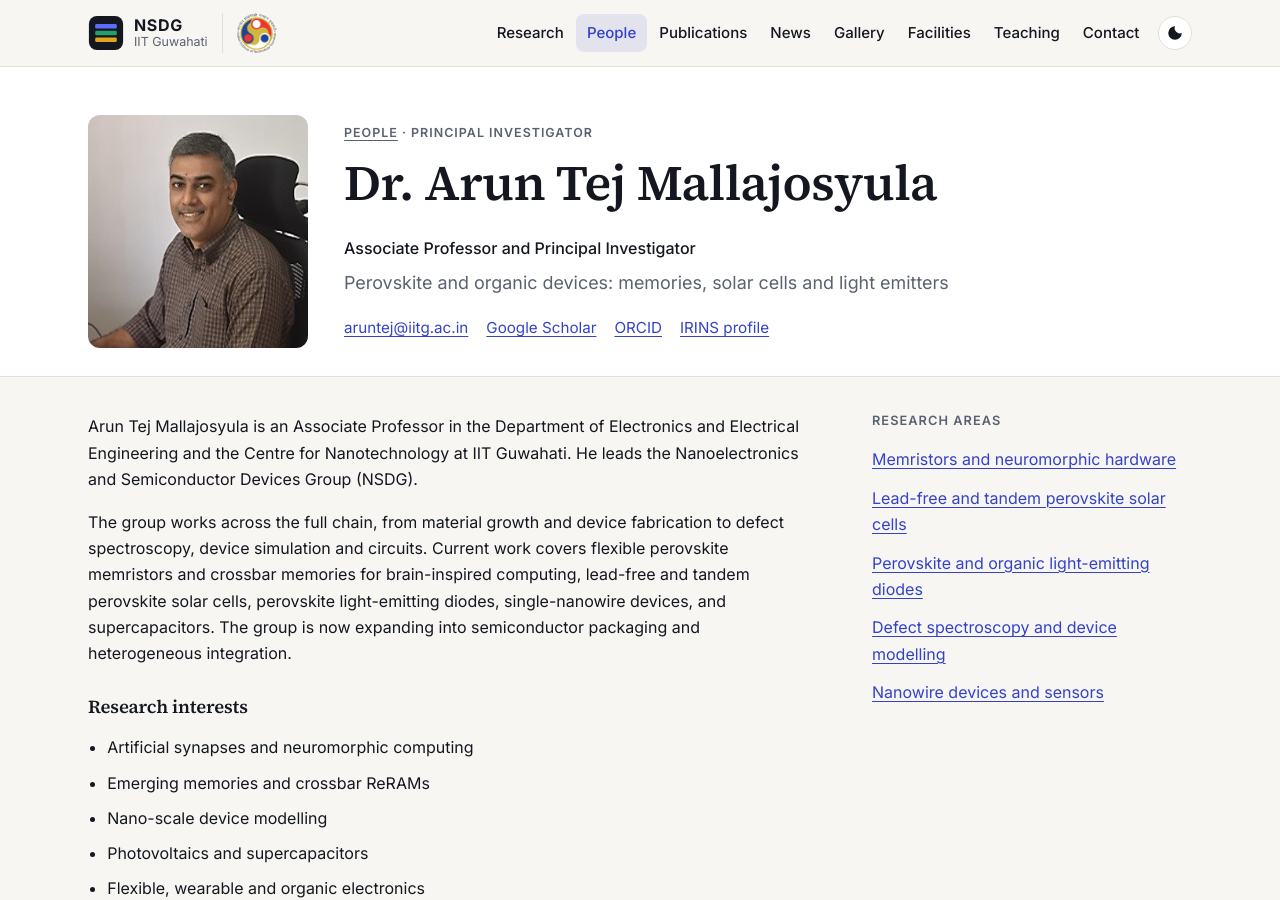
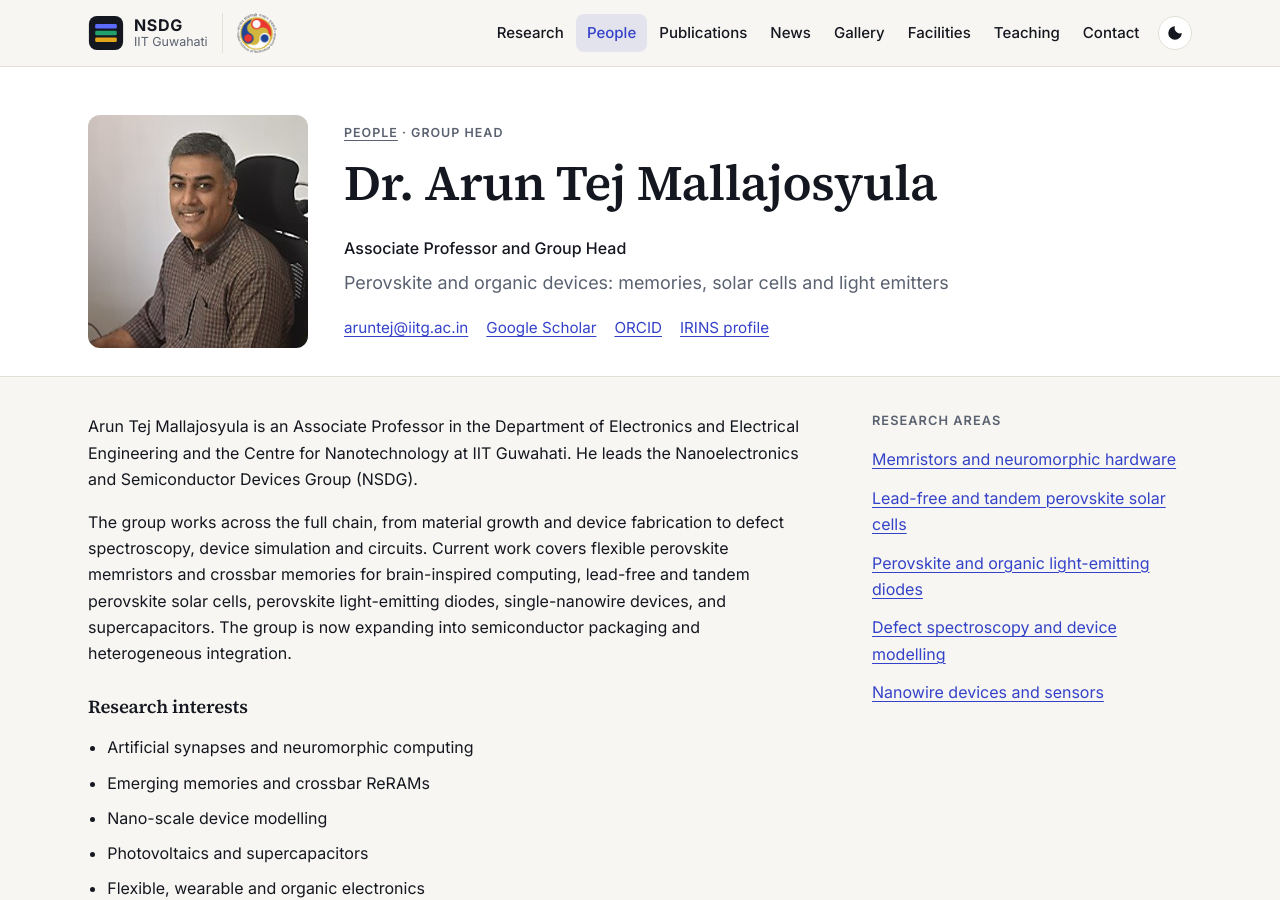
Before and after one commit to nsdg-iitg/nsdg-iitg.github.io, a Jekyll site: the page built from _people/arun-tej-mallajosyula.md, in a window 1280 px wide and 900 px high. Built offline with Jekyll 4.4.1, drawn with Linux system fonts in a browser that asks for light colours.

Commit message:
Use 'Group head' instead of 'Principal investigator'
Co-Authored-By: Claude Opus 5.5 <noreply@anthropic.com>
Claude-Session: https://claude.ai/code/session_01EapaZWnTPPxRbekD6z5EQ4

```diff
--- a/_layouts/person.html
+++ b/_layouts/person.html
@@ -6,7 +6,7 @@ layout: default
   <div class="wrap person-head-grid">
     {% include avatar.html person=page size="xl" %}
     <div>
-      <p class="kicker"><a href="{{ '/people/' | relative_url }}">People</a> · {% if page.category == 'alumni' %}Alumni{% elsif page.category == 'pi' %}Principal investigator{% else %}Current member{% endif %}</p>
+      <p class="kicker"><a href="{{ '/people/' | relative_url }}">People</a> · {% if page.category == 'alumni' %}Alumni{% elsif page.category == 'pi' %}Group head{% else %}Current member{% endif %}</p>
       <h1>{{ page.name }}</h1>
       <p class="person-role-lg">{{ page.role }}</p>
       <p class="lead">{{ page.topic }}</p>
--- a/_people/arun-tej-mallajosyula.md
+++ b/_people/arun-tej-mallajosyula.md
@@ -1,7 +1,7 @@
 ---
 name: "Dr. Arun Tej Mallajosyula"
 short_name: "Arun Tej M."
-role: "Associate Professor and Principal Investigator"
+role: "Associate Professor and Group Head"
 photo: /assets/img/people/arun-tej-mallajosyula.jpg
 category: pi
 order: 0
--- a/people/index.html
+++ b/people/index.html
@@ -9,7 +9,7 @@ description: "Members and alumni of the Nanoelectronics and Semiconductor Device
 <a class="pi-card" href="{{ pi.url | relative_url }}">
   {% include avatar.html person=pi size="lg" %}
   <div>
-    <p class="kicker">Principal investigator</p>
+    <p class="kicker">Group head</p>
     <h2>{{ pi.name }}</h2>
     <p class="muted">{{ pi.role }}, Department of EEE and Centre for Nanotechnology, IIT Guwahati. Chair, IEEE EDS Guwahati Chapter. Previously at Los Alamos National Laboratory, NUS and TSMC.</p>
   </div>
```
